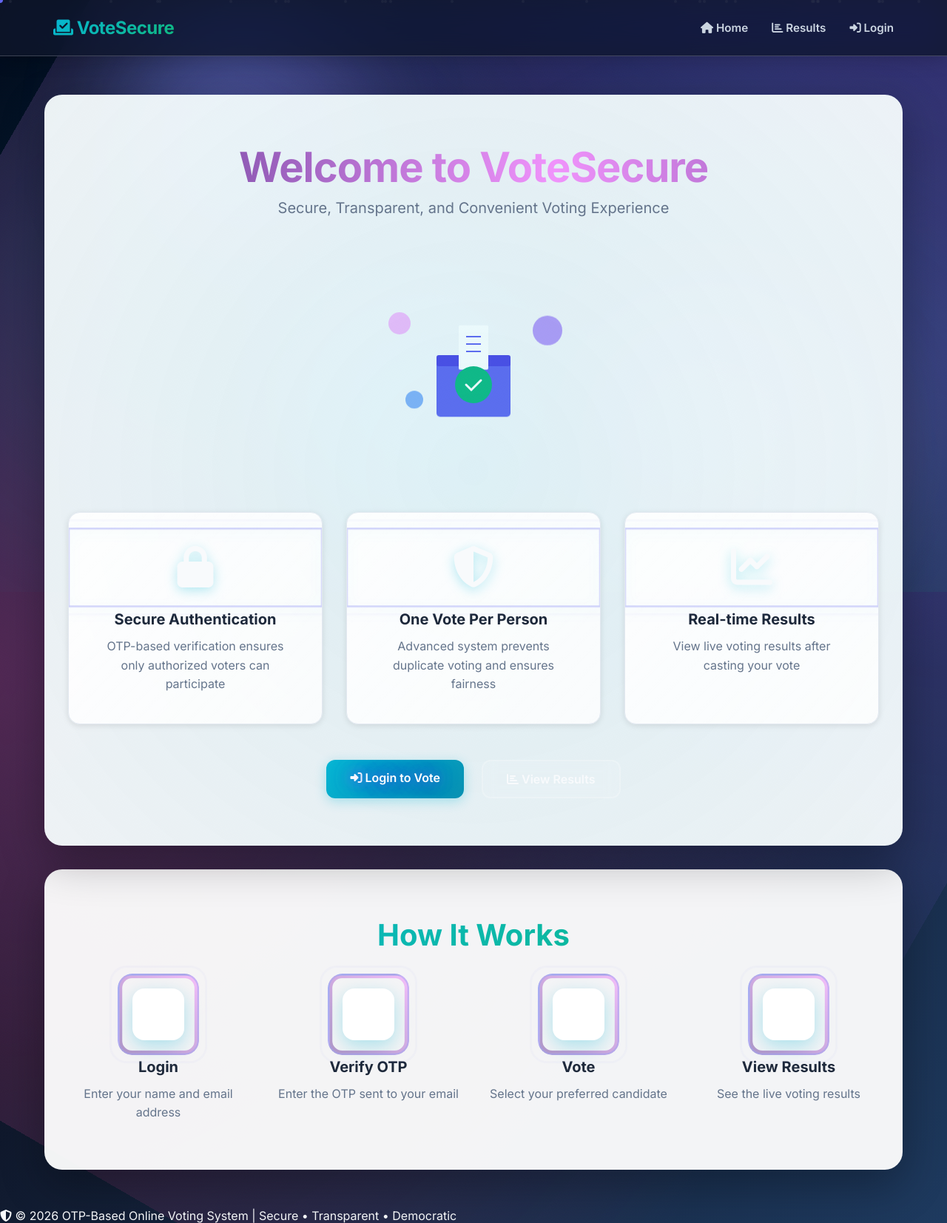
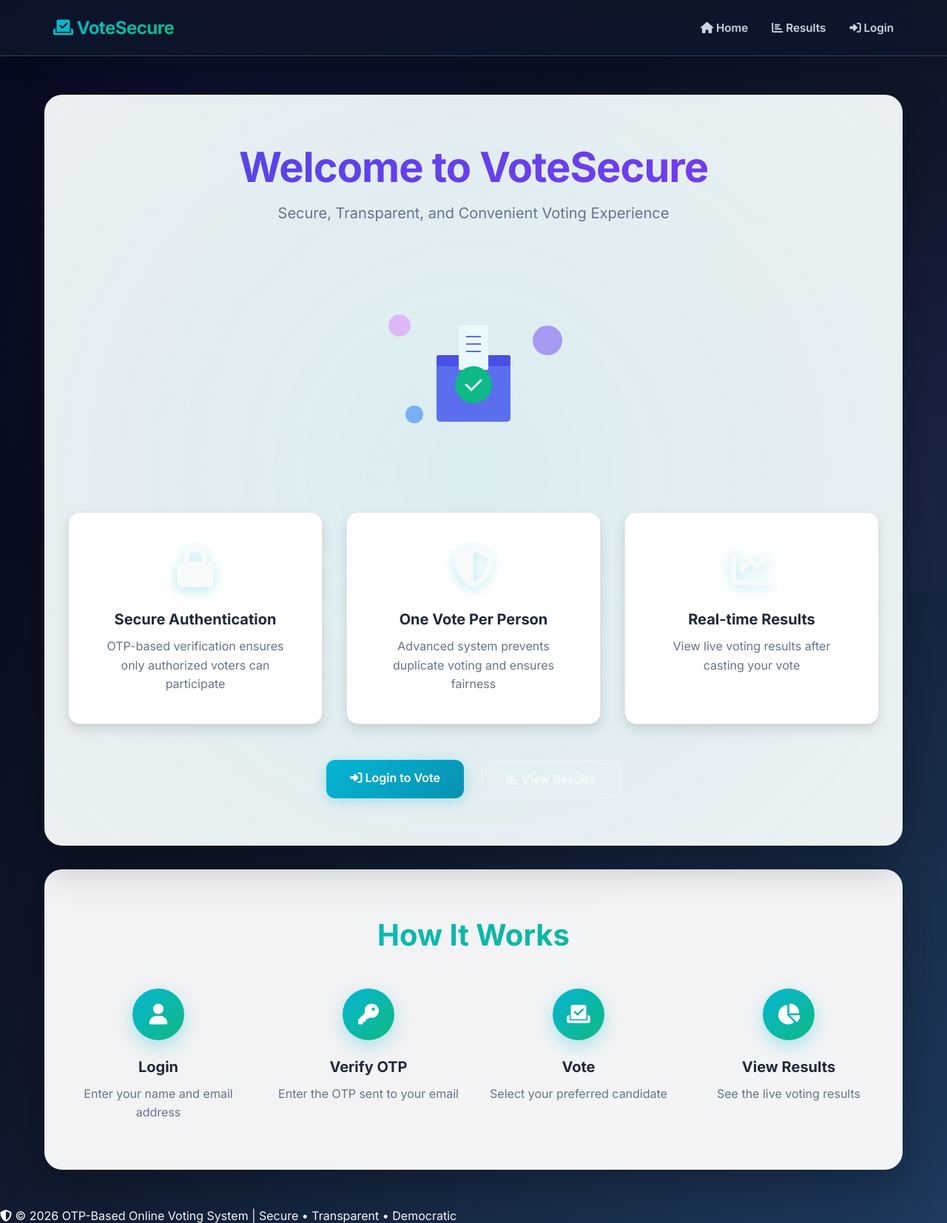
Before and after one commit to hunter9752/OTP-VOTE-BASE-SYSTEM, a Flask app: page / in a window 1280 px wide. Shown: the whole page at 74% size. Run offline with Flask 3, Linux system fonts and the light colour scheme; some libraries are stand-ins or nearby versions.

Commit message:
✨ REFINED Design: Professional & Human-Friendly
REMOVED (Cringe/Overwhelming):
- Cursor trail effect
- Excessive neon glow
- Glitch effects
- Pulse rings everywhere
- 50 floating particles
- Morphing blobs
- Holographic shimmer
- Liquid button effects
- Magnetic hover
- Gradient borders everywhere

KEPT (Professional & Subtle):
- Smooth fade-in animations
- Hover scale effects (subtle)
- Progress bar animations
- Confetti on vote (single burst)
- Gradient text (subtle)
- Card shadows and depth
- Smooth transitions
- SVG illustration (static)
- Glassmorphism (minimal)
- Stagger animations

Result: Clean, professional, human-friendly design that doesn't overwhelm users

```diff
--- /dev/null
+++ b/static/refined-effects.css
@@ -0,0 +1,200 @@
+/* ========================================
+   REFINED PROFESSIONAL EFFECTS
+   Clean, Subtle, Human-Friendly
+   ======================================== */
+
+/* ========== Subtle Background Enhancement ========== */
+body::before {
+    content: '';
+    position: fixed;
+    top: 0;
+    left: 0;
+    width: 100%;
+    height: 100%;
+    background:
+        radial-gradient(circle at 20% 30%, rgba(99, 102, 241, 0.08) 0%, transparent 50%),
+        radial-gradient(circle at 80% 70%, rgba(139, 92, 246, 0.08) 0%, transparent 50%);
+    z-index: -1;
+    pointer-events: none;
+}
+
+/* ========== Smooth Entrance Animations ========== */
+.fade-in-up {
+    animation: fadeInUp 0.6s ease-out;
+}
+
+@keyframes fadeInUp {
+    from {
+        opacity: 0;
+        transform: translateY(20px);
+    }
+    to {
+        opacity: 1;
+        transform: translateY(0);
+    }
+}
+
+/* ========== Subtle Hover Effects ========== */
+.hover-lift {
+    transition: transform 0.3s ease, box-shadow 0.3s ease;
+}
+
+.hover-lift:hover {
+    transform: translateY(-4px);
+    box-shadow: 0 12px 24px rgba(0, 0, 0, 0.15);
+}
+
+/* ========== Professional Card Depth ========== */
+.card-depth {
+    box-shadow:
+        0 2px 4px rgba(0, 0, 0, 0.05),
+        0 8px 16px rgba(0, 0, 0, 0.1);
+    transition: box-shadow 0.3s ease;
+}
+
+.card-depth:hover {
+    box-shadow:
+        0 4px 8px rgba(0, 0, 0, 0.08),
+        0 12px 24px rgba(0, 0, 0, 0.15);
+}
+
+/* ========== Elegant Gradient Text (Subtle) ========== */
+.gradient-text-subtle {
+    background: linear-gradient(135deg, #4f46e5 0%, #7c3aed 100%);
+    -webkit-background-clip: text;
+    -webkit-text-fill-color: transparent;
+    background-clip: text;
+}
+
+/* ========== Smooth Scale on Hover ========== */
+.scale-hover {
+    transition: transform 0.3s ease;
+}
+
+.scale-hover:hover {
+    transform: scale(1.03);
+}
+
+/* ========== Professional Button Hover ========== */
+.btn-professional {
+    position: relative;
+    overflow: hidden;
+    transition: all 0.3s ease;
+}
+
+.btn-professional::after {
+    content: '';
+    position: absolute;
+    top: 50%;
+    left: 50%;
+    width: 0;
+    height: 0;
+    background: rgba(255, 255, 255, 0.2);
+    border-radius: 50%;
+    transform: translate(-50%, -50%);
+    transition: width 0.5s ease, height 0.5s ease;
+}
+
+.btn-professional:hover::after {
+    width: 300px;
+    height: 300px;
+}
+
+/* ========== Subtle Stagger Animation ========== */
+.stagger-item {
+    opacity: 0;
+    animation: fadeInUp 0.5s ease-out forwards;
+}
+
+.stagger-item:nth-child(1) { animation-delay: 0.1s; }
+.stagger-item:nth-child(2) { animation-delay: 0.2s; }
+.stagger-item:nth-child(3) { animation-delay: 0.3s; }
+.stagger-item:nth-child(4) { animation-delay: 0.4s; }
+
+/* ========== Clean Progress Bar ========== */
+.progress-animated {
+    transition: width 1.2s cubic-bezier(0.4, 0, 0.2, 1);
+}
+
+/* ========== Subtle Icon Animation ========== */
+.icon-bounce {
+    display: inline-block;
+    transition: transform 0.3s ease;
+}
+
+.icon-bounce:hover {
+    transform: translateY(-3px);
+}
+
+/* ========== Professional Focus States ========== */
+.input-focus {
+    transition: all 0.3s ease;
+}
+
+.input-focus:focus {
+    transform: translateY(-2px);
+    box-shadow: 0 4px 12px rgba(99, 102, 241, 0.15);
+}
+
+/* ========== Subtle Glow (Only on Important Elements) ========== */
+.subtle-glow {
+    box-shadow: 0 0 20px rgba(99, 102, 241, 0.15);
+}
+
+/* ========== Clean Card Selection ========== */
+.card-selected {
+    border-color: #6366f1 !important;
+    box-shadow: 0 0 0 3px rgba(99, 102, 241, 0.1);
+    transform: scale(1.02);
+}
+
+/* ========== Smooth Image Hover ========== */
+.image-hover {
+    transition: transform 0.3s ease;
+}
+
+.image-hover:hover {
+    transform: scale(1.05);
+}
+
+/* ========== Professional Loading State ========== */
+.loading-shimmer {
+    background: linear-gradient(
+        90deg,
+        transparent 0%,
+        rgba(255, 255, 255, 0.1) 50%,
+        transparent 100%
+    );
+    background-size: 200% 100%;
+    animation: shimmer 2s ease-in-out infinite;
+}
+
+@keyframes shimmer {
+    0% { background-position: -200% 0; }
+    100% { background-position: 200% 0; }
+}
+
+/* ========== Disable Overwhelming Effects ========== */
+.no-cursor-trail * {
+    cursor: default;
+}
+
+/* Remove excessive animations */
+.calm-mode .pulse-ring::before,
+.calm-mode .pulse-ring::after,
+.calm-mode .glitch,
+.calm-mode .neon-glow,
+.calm-mode .holographic::before {
+    display: none !important;
+}
+
+/* ========== Accessibility & Reduced Motion ========== */
+@media (prefers-reduced-motion: reduce) {
+    *,
+    *::before,
+    *::after {
+        animation-duration: 0.01ms !important;
+        animation-iteration-count: 1 !important;
+        transition-duration: 0.01ms !important;
+    }
+}
--- /dev/null
+++ b/static/refined-effects.js
@@ -0,0 +1,182 @@
+// ========================================
+// REFINED PROFESSIONAL EFFECTS
+// Clean, Subtle, Human-Friendly
+// ========================================
+
+// ========== Smooth Scroll Reveal ==========
+function initScrollReveal() {
+    const observerOptions = {
+        threshold: 0.1,
+        rootMargin: '0px 0px -50px 0px'
+    };
+
+    const observer = new IntersectionObserver((entries) => {
+        entries.forEach(entry => {
+            if (entry.isIntersecting) {
+                entry.target.classList.add('fade-in-up');
+
+                // Stagger children if they exist
+                const children = entry.target.querySelectorAll('.stagger-item');
+                children.forEach((child, index) => {
+                    child.style.animationDelay = `${index * 0.1}s`;
+                });
+            }
+        });
+    }, observerOptions);
+
+    // Observe elements
+    document.querySelectorAll('.animate-on-scroll').forEach(el => {
+        observer.observe(el);
+    });
+}
+
+// ========== Smooth Progress Bar Animation ==========
+function animateProgressBars() {
+    const progressBars = document.querySelectorAll('.progress-fill');
+
+    progressBars.forEach(bar => {
+        const targetWidth = bar.style.width;
+        bar.style.width = '0%';
+
+        setTimeout(() => {
+            bar.style.width = targetWidth;
+        }, 100);
+    });
+}
+
+// ========== Professional Form Validation ==========
+function initFormEnhancements() {
+    const inputs = document.querySelectorAll('.form-input');
+
+    inputs.forEach(input => {
+        // Add focus class
+        input.addEventListener('focus', () => {
+            input.classList.add('input-focus');
+        });
+
+        input.addEventListener('blur', () => {
+            input.classList.remove('input-focus');
+        });
+    });
+}
+
+// ========== Smooth Button Feedback ==========
+function initButtonEffects() {
+    const buttons = document.querySelectorAll('.btn');
+
+    buttons.forEach(button => {
+        button.addEventListener('click', function(e) {
+            // Add ripple effect
+            const ripple = document.createElement('span');
+            const rect = this.getBoundingClientRect();
+            const size = Math.max(rect.width, rect.height);
+            const x = e.clientX - rect.left - size / 2;
+            const y = e.clientY - rect.top - size / 2;
+
+            ripple.style.width = ripple.style.height = size + 'px';
+            ripple.style.left = x + 'px';
+            ripple.style.top = y + 'px';
+            ripple.classList.add('ripple-effect');
+
+            this.appendChild(ripple);
+
+            setTimeout(() => ripple.remove(), 600);
+        });
+    });
+}
+
+// ========== Auto-dismiss Alerts ==========
+function initAlerts() {
+    const alerts = document.querySelectorAll('.alert');
+
+    alerts.forEach(alert => {
+        setTimeout(() => {
+            alert.style.opacity = '0';
+            alert.style.transform = 'translateY(-20px)';
+            setTimeout(() => alert.remove(), 300);
+        }, 5000);
+    });
+}
+
+// ========== Confetti (Only on Success) ==========
+function celebrateVote() {
+    if (typeof confetti !== 'undefined') {
+        confetti({
+            particleCount: 100,
+            spread: 70,
+            origin: { y: 0.6 },
+            colors: ['#6366f1', '#8b5cf6', '#ec4899', '#10b981']
+        });
+    }
+}
+
+// ========== Number Counter Animation ==========
+function animateCounters() {
+    const counters = document.querySelectorAll('[data-count]');
+
+    counters.forEach(counter => {
+        const target = parseInt(counter.dataset.count);
+        const duration = 1500;
+        const increment = target / (duration / 16);
+        let current = 0;
+
+        const timer = setInterval(() => {
+            current += increment;
+            if (current >= target) {
+                counter.textContent = target;
+                clearInterval(timer);
+            } else {
+                counter.textContent = Math.floor(current);
+            }
+        }, 16);
+    });
+}
+
+// ========== Initialize All Effects ==========
+document.addEventListener('DOMContentLoaded', () => {
+    console.log('✨ Initializing Refined Effects...');
+
+    initScrollReveal();
+    initFormEnhancements();
+    initButtonEffects();
+    initAlerts();
+
+    // Animate progress bars if on results page
+    if (document.querySelector('.progress-fill')) {
+        setTimeout(animateProgressBars, 200);
+    }
+
+    // Animate counters if they exist
+    if (document.querySelector('[data-count]')) {
+        animateCounters();
+    }
+
+    console.log('✅ Refined Effects Loaded!');
+});
+
+// Add ripple CSS
+const style = document.createElement('style');
+style.textContent = `
+    .ripple-effect {
+        position: absolute;
+        border-radius: 50%;
+        background: rgba(255, 255, 255, 0.5);
+        transform: scale(0);
+        animation: ripple-animation 0.6s ease-out;
+        pointer-events: none;
+    }
+
+    @keyframes ripple-animation {
+        to {
+            transform: scale(4);
+            opacity: 0;
+        }
+    }
+`;
+document.head.appendChild(style);
+
+// Export for use in other scripts
+window.refinedEffects = {
+    celebrateVote,
+    animateCounters
+};
--- a/templates/base.html
+++ b/templates/base.html
@@ -15,7 +15,7 @@
 
     <!-- Stylesheets -->
     <link rel="stylesheet" href="{{ url_for('static', filename='style.css') }}">
-    <link rel="stylesheet" href="{{ url_for('static', filename='visual-effects.css') }}">
+    <link rel="stylesheet" href="{{ url_for('static', filename='refined-effects.css') }}">
 </head>
 <body>
     <nav class="navbar">
@@ -56,7 +56,7 @@
 
     <!-- Custom JavaScript -->
     <script src="{{ url_for('static', filename='script.js') }}"></script>
-    <script src="{{ url_for('static', filename='visual-effects.js') }}"></script>
+    <script src="{{ url_for('static', filename='refined-effects.js') }}"></script>
 
     {% block scripts %}{% endblock %}
 </body>
--- a/templates/index.html
+++ b/templates/index.html
@@ -4,45 +4,45 @@
 
 {% block content %}
 <div class="hero animate-on-scroll">
-    <h1 class="hero-title animated-gradient-text">Welcome to VoteSecure</h1>
-    <p class="hero-subtitle float-animation">Secure, Transparent, and Convenient Voting Experience</p>
+    <h1 class="hero-title gradient-text-subtle">Welcome to VoteSecure</h1>
+    <p class="hero-subtitle">Secure, Transparent, and Convenient Voting Experience</p>
 
     <!-- Hero Illustration SVG -->
     <div class="hero-illustration" style="margin: 2rem auto; max-width: 400px;">
         <svg viewBox="0 0 400 300" xmlns="http://www.w3.org/2000/svg" style="width: 100%; height: auto;">
             <!-- Ballot Box -->
-            <rect x="150" y="150" width="100" height="80" fill="#6366f1" rx="5" class="float-animation"/>
+            <rect x="150" y="150" width="100" height="80" fill="#6366f1" rx="5"/>
             <rect x="150" y="140" width="100" height="15" fill="#4f46e5" rx="3"/>
             <!-- Ballot Paper -->
-            <rect x="180" y="100" width="40" height="60" fill="#fff" rx="2" style="animation: floatUpDown 2s ease-in-out infinite; animation-delay: 0.5s;"/>
+            <rect x="180" y="100" width="40" height="60" fill="#fff" rx="2"/>
             <line x1="190" y1="115" x2="210" y2="115" stroke="#6366f1" stroke-width="2"/>
             <line x1="190" y1="125" x2="210" y2="125" stroke="#6366f1" stroke-width="2"/>
             <line x1="190" y1="135" x2="210" y2="135" stroke="#6366f1" stroke-width="2"/>
             <!-- Checkmark -->
-            <circle cx="200" cy="180" r="25" fill="#10b981" style="animation: pulse 2s ease-in-out infinite;"/>
+            <circle cx="200" cy="180" r="25" fill="#10b981"/>
             <path d="M 190 180 L 197 187 L 210 174" stroke="#fff" stroke-width="3" fill="none" stroke-linecap="round"/>
             <!-- Decorative elements -->
-            <circle cx="100" cy="100" r="15" fill="#f093fb" opacity="0.6" class="float-animation" style="animation-delay: 1s;"/>
-            <circle cx="300" cy="120" r="20" fill="#8b5cf6" opacity="0.6" class="float-animation" style="animation-delay: 1.5s;"/>
-            <circle cx="120" cy="220" r="12" fill="#3b82f6" opacity="0.6" class="float-animation" style="animation-delay: 2s;"/>
+            <circle cx="100" cy="100" r="15" fill="#f093fb" opacity="0.6"/>
+            <circle cx="300" cy="120" r="20" fill="#8b5cf6" opacity="0.6"/>
+            <circle cx="120" cy="220" r="12" fill="#3b82f6" opacity="0.6"/>
         </svg>
     </div>
 
     <div class="features">
-        <div class="feature-card holographic stagger-child magnetic">
-            <div class="feature-icon pulse-ring"><i class="fas fa-lock"></i></div>
+        <div class="feature-card card-depth hover-lift stagger-item">
+            <div class="feature-icon icon-bounce"><i class="fas fa-lock"></i></div>
             <h3>Secure Authentication</h3>
             <p>OTP-based verification ensures only authorized voters can participate</p>
         </div>
 
-        <div class="feature-card holographic stagger-child magnetic">
-            <div class="feature-icon pulse-ring"><i class="fas fa-shield-alt"></i></div>
+        <div class="feature-card card-depth hover-lift stagger-item">
+            <div class="feature-icon icon-bounce"><i class="fas fa-shield-alt"></i></div>
             <h3>One Vote Per Person</h3>
             <p>Advanced system prevents duplicate voting and ensures fairness</p>
         </div>
 
-        <div class="feature-card holographic stagger-child magnetic">
-            <div class="feature-icon pulse-ring"><i class="fas fa-chart-line"></i></div>
+        <div class="feature-card card-depth hover-lift stagger-item">
+            <div class="feature-icon icon-bounce"><i class="fas fa-chart-line"></i></div>
             <h3>Real-time Results</h3>
             <p>View live voting results after casting your vote</p>
         </div>
@@ -50,38 +50,38 @@
 
     <div class="cta-buttons">
         {% if not session.get('email') %}
-        <a href="{{ url_for('login') }}" class="btn btn-primary liquid-button neon-glow"><i class="fas fa-sign-in-alt"></i> Login to Vote</a>
+        <a href="{{ url_for('login') }}" class="btn btn-primary btn-professional"><i class="fas fa-sign-in-alt"></i> Login to Vote</a>
         {% else %}
         {% if not session.get('otp_verified') %}
-        <a href="{{ url_for('verify_otp') }}" class="btn btn-primary liquid-button neon-glow"><i class="fas fa-key"></i> Verify OTP</a>
+        <a href="{{ url_for('verify_otp') }}" class="btn btn-primary btn-professional"><i class="fas fa-key"></i> Verify OTP</a>
         {% else %}
-        <a href="{{ url_for('vote') }}" class="btn btn-primary liquid-button neon-glow"><i class="fas fa-vote-yea"></i> Cast Your Vote</a>
+        <a href="{{ url_for('vote') }}" class="btn btn-primary btn-professional"><i class="fas fa-vote-yea"></i> Cast Your Vote</a>
         {% endif %}
         {% endif %}
-        <a href="{{ url_for('results') }}" class="btn btn-secondary liquid-button"><i class="fas fa-chart-bar"></i> View Results</a>
+        <a href="{{ url_for('results') }}" class="btn btn-secondary btn-professional"><i class="fas fa-chart-bar"></i> View Results</a>
     </div>
 </div>
 
 <div class="how-it-works animate-on-scroll">
     <h2>How It Works</h2>
     <div class="steps">
-        <div class="step stagger-child">
-            <div class="step-number gradient-border pulse-ring"><i class="fas fa-user"></i></div>
+        <div class="step stagger-item">
+            <div class="step-number"><i class="fas fa-user"></i></div>
             <h3>Login</h3>
             <p>Enter your name and email address</p>
         </div>
-        <div class="step stagger-child">
-            <div class="step-number gradient-border pulse-ring"><i class="fas fa-key"></i></div>
+        <div class="step stagger-item">
+            <div class="step-number"><i class="fas fa-key"></i></div>
             <h3>Verify OTP</h3>
             <p>Enter the OTP sent to your email</p>
         </div>
-        <div class="step stagger-child">
-            <div class="step-number gradient-border pulse-ring"><i class="fas fa-vote-yea"></i></div>
+        <div class="step stagger-item">
+            <div class="step-number"><i class="fas fa-vote-yea"></i></div>
             <h3>Vote</h3>
             <p>Select your preferred candidate</p>
         </div>
-        <div class="step stagger-child">
-            <div class="step-number gradient-border pulse-ring"><i class="fas fa-chart-pie"></i></div>
+        <div class="step stagger-item">
+            <div class="step-number"><i class="fas fa-chart-pie"></i></div>
             <h3>View Results</h3>
             <p>See the live voting results</p>
         </div>
```
Also changed, not shown: templates/login.html (+5 -5 lines), templates/results.html (+15 -39 lines), templates/vote.html (+10 -10 lines).
